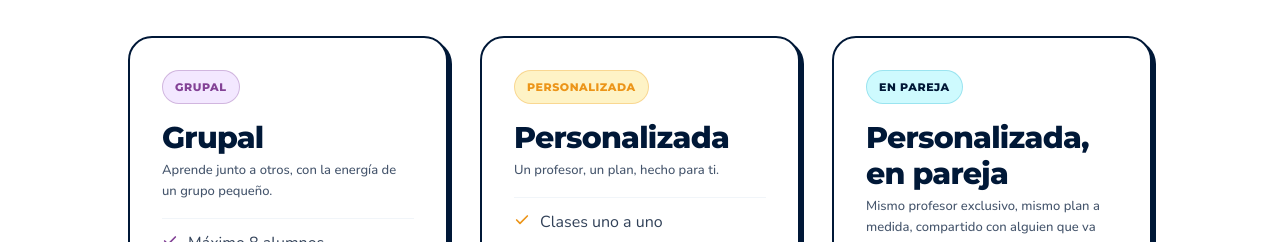
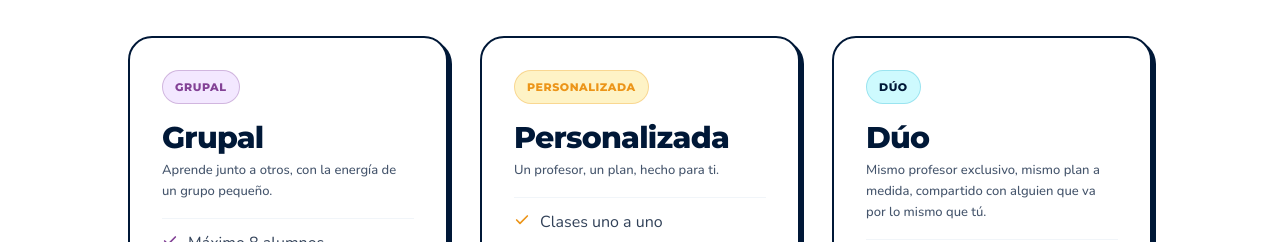
Before and after one commit to Dietol25/yycl-version-anterior, a Next.js app: page /planes in a window 1280 px wide. Shown: the part 825-1067 px from the top of the page. Built offline with nearby package versions, Linux system fonts and the light colour scheme.

Commit message:
fix(planes): update 3rd card badge and title to Dúo

```diff
--- a/app/planes/page.tsx
+++ b/app/planes/page.tsx
@@ -35,9 +35,9 @@ export default function PlanesPage() {
     },
     {
       id: 'duo',
-      title: 'Personalizada, en pareja',
-      color: 'text-[#EC9519]',
-      borderTop: 'border-t-[#EC9519]',
+      title: 'Dúo',
+      color: 'text-[#4DC2DA]',
+      borderTop: 'border-t-[#4DC2DA]',
       subtitle: 'Mismo profesor exclusivo, mismo plan a medida, compartido con alguien que va por lo mismo que tú.',
       features: [
         'Clases para dos',
@@ -138,7 +138,7 @@ export default function PlanesPage() {
                     <div className="space-y-4">
                       <div className="flex items-center justify-between">
                         <span className={`inline-block text-[11px] font-heading font-extrabold uppercase tracking-wider px-3 py-1 rounded-full border ${badgeColor}`}>
-                          {pIdx === 0 ? 'Grupal' : pIdx === 1 ? 'Personalizada' : 'En Pareja'}
+                          {pIdx === 0 ? 'Grupal' : pIdx === 1 ? 'Personalizada' : 'Dúo'}
                         </span>
                       </div>
 
```
